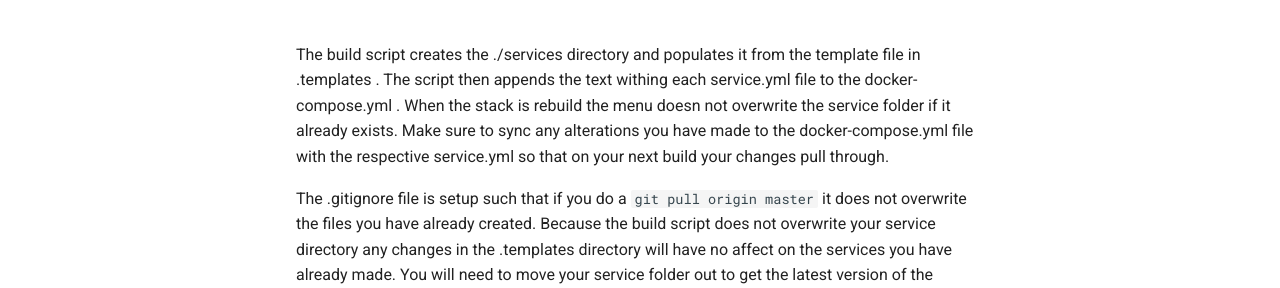
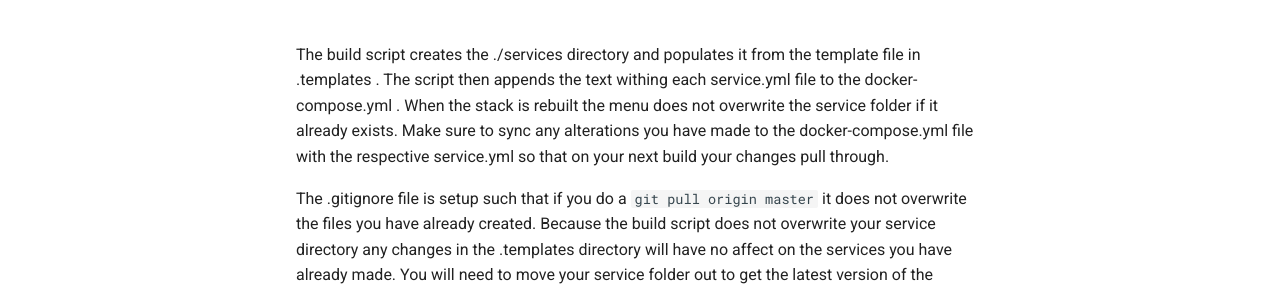
Before and after one commit to gcgarner/IOTstack, an MkDocs documentation site: the page built from docs/How-the-script-works.md, in a window 1280 px wide. Shown: the part 186-474 px from the top of the page. Built offline with MkDocs 1.6.1 and Material for MkDocs 9.7.7, drawn with Linux system fonts in a browser that asks for light colours.

Commit message:
Fixed typo

```diff
--- a/docs/How-the-script-works.md
+++ b/docs/How-the-script-works.md
@@ -1,4 +1,4 @@
 # How the script works
-The build script creates the ./services directory and populates it from the template file in .templates . The script then appends the text withing each service.yml file to the docker-compose.yml . When the stack is rebuild the menu doesn not overwrite the service folder if it already exists. Make sure to sync any alterations you have made to the docker-compose.yml file with the respective service.yml so that on your next build your changes pull through.
+The build script creates the ./services directory and populates it from the template file in .templates . The script then appends the text withing each service.yml file to the docker-compose.yml . When the stack is rebuilt the menu does not overwrite the service folder if it already exists. Make sure to sync any alterations you have made to the docker-compose.yml file with the respective service.yml so that on your next build your changes pull through.
 
 The .gitignore file is setup such that if you do a `git pull origin master` it does not overwrite the files you have already created. Because the build script does not overwrite your service directory any changes in the .templates directory will have no affect on the services you have already made. You will need to move your service folder out to get the latest version of the template.
```
